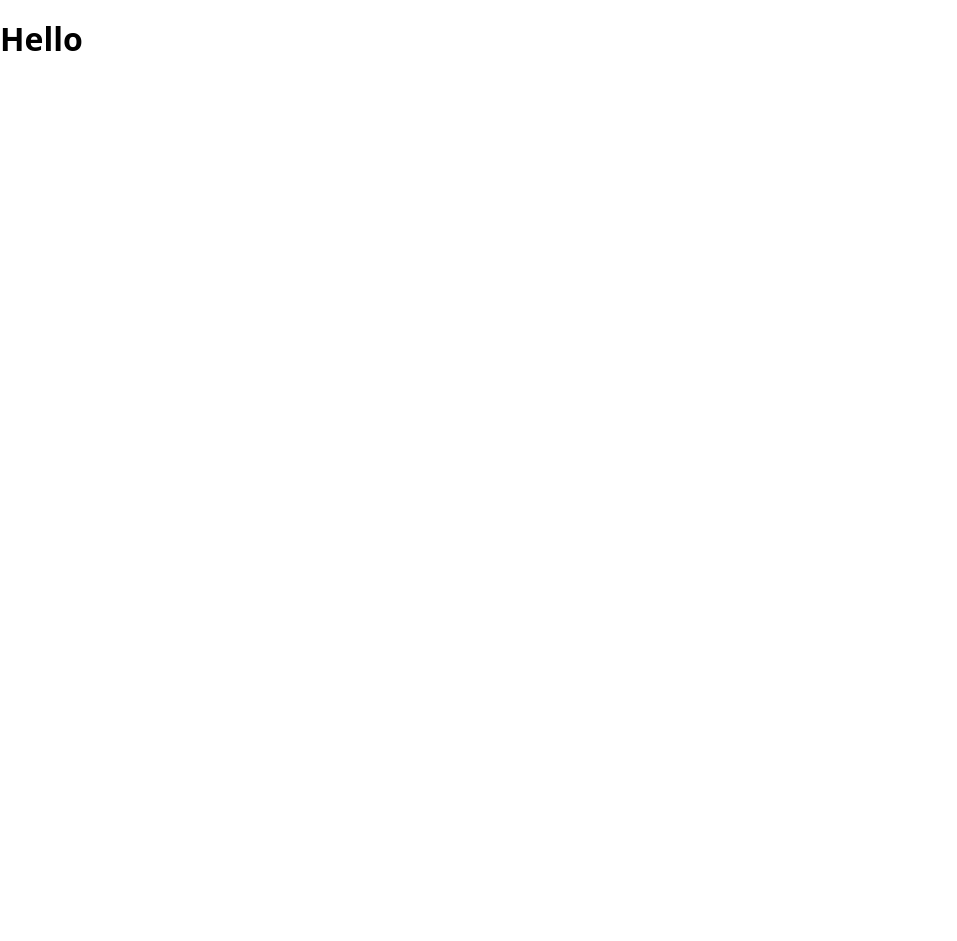
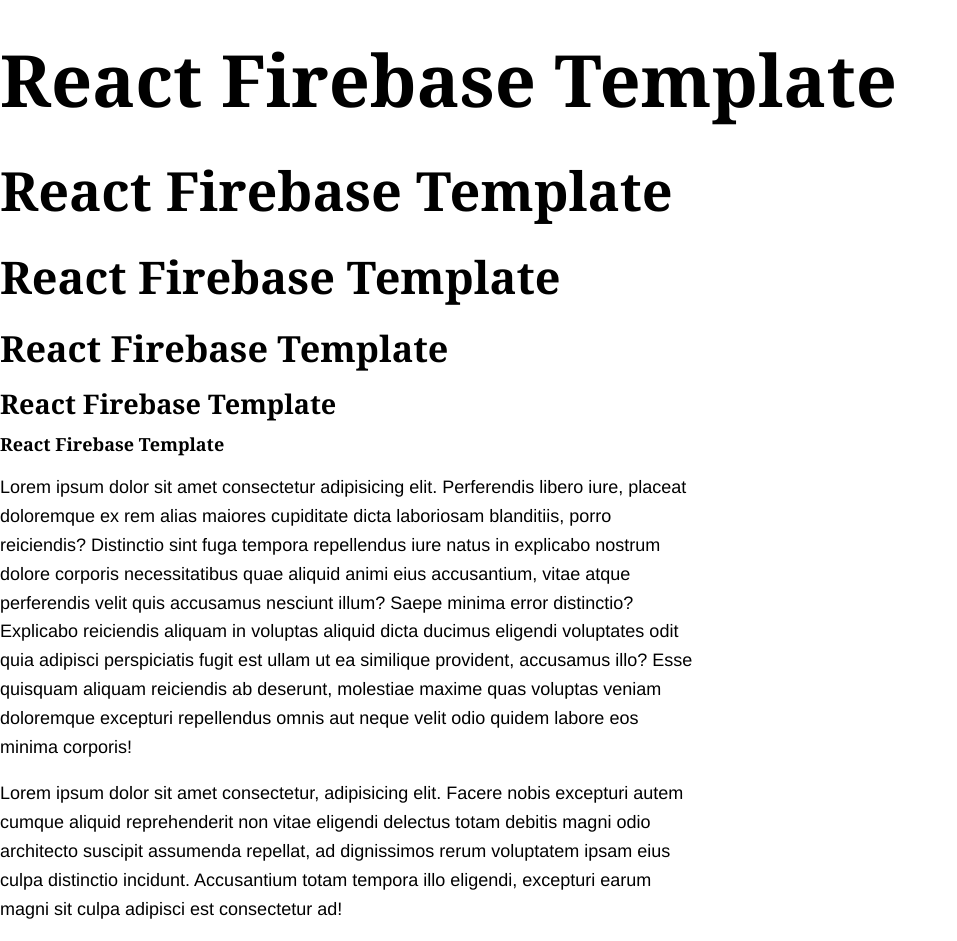
Before and after one commit to Flyingfool95/react-firebase-template, a React (Vite) app: page / in a window 1280 px wide. Shown: the whole page, without its empty margins (0-957 px from the left). Before the commit the page ends 800 px from the top, so only its background shows below. Built offline with nearby package versions, Linux system fonts and the light colour scheme.

Commit message:
setting up basic styling system

```diff
--- a/src/App.tsx
+++ b/src/App.tsx
@@ -1,9 +1,28 @@
-
-
 function App() {
     return (
         <>
-            <h1>Hello</h1>
+            <h1>React Firebase Template</h1>
+            <h2>React Firebase Template</h2>
+            <h3>React Firebase Template</h3>
+            <h4>React Firebase Template</h4>
+            <h5>React Firebase Template</h5>
+            <h6>React Firebase Template</h6>
+            <p>
+                Lorem ipsum dolor sit amet consectetur adipisicing elit. Perferendis libero iure, placeat doloremque ex
+                rem alias maiores cupiditate dicta laboriosam blanditiis, porro reiciendis? Distinctio sint fuga tempora
+                repellendus iure natus in explicabo nostrum dolore corporis necessitatibus quae aliquid animi eius
+                accusantium, vitae atque perferendis velit quis accusamus nesciunt illum? Saepe minima error distinctio?
+                Explicabo reiciendis aliquam in voluptas aliquid dicta ducimus eligendi voluptates odit quia adipisci
+                perspiciatis fugit est ullam ut ea similique provident, accusamus illo? Esse quisquam aliquam reiciendis
+                ab deserunt, molestiae maxime quas voluptas veniam doloremque excepturi repellendus omnis aut neque
+                velit odio quidem labore eos minima corporis!
+            </p>
+            <p>
+                Lorem ipsum dolor sit amet consectetur, adipisicing elit. Facere nobis excepturi autem cumque aliquid{" "}
+                <span>reprehenderit non vitae eligendi delectus totam debitis magni odio architecto suscipit</span>{" "}
+                assumenda repellat, ad dignissimos rerum voluptatem ipsam eius culpa distinctio incidunt. Accusantium
+                totam tempora illo eligendi, excepturi earum magni sit culpa adipisci est consectetur ad!
+            </p>
         </>
     );
 }
--- a/src/main.tsx
+++ b/src/main.tsx
@@ -2,7 +2,6 @@ import { StrictMode } from "react";
 import { createRoot } from "react-dom/client";
 import App from "./App.tsx";
 import "./styling/index.css";
-import "./styling/modern-normalize.css";
 
 createRoot(document.getElementById("root")!).render(
     <StrictMode>
--- /dev/null
+++ b/src/styling/global.css
@@ -0,0 +1,42 @@
+h1,
+h2,
+h3,
+h4,
+h5,
+h6 {
+    line-height: var(--line-height-heading);
+    font-family: var(--font-family-heading);
+}
+
+h1 {
+    font-size: var(--font-size-heading-1);
+}
+h2 {
+    font-size: var(--font-size-heading-2);
+}
+h3 {
+    font-size: var(--font-size-heading-3);
+}
+h4 {
+    font-size: var(--font-size-heading-4);
+}
+h5 {
+    font-size: var(--font-size-heading-5);
+}
+h6 {
+    font-size: var(--font-size-heading-6);
+}
+
+p {
+    font-size: var(--font-size-body);
+}
+
+p,
+span,
+label,
+input,
+button,
+a {
+    line-height: var(--line-height-body);
+    font-family: var(--font-family-body);
+}
--- a/src/styling/index.css
+++ b/src/styling/index.css
@@ -0,0 +1,3 @@
+@import "./modern-normalize.css";
+@import "./variables.css";
+@import "./global.css";
--- a/src/styling/modern-normalize.css
+++ b/src/styling/modern-normalize.css
@@ -17,15 +17,7 @@ Use a better box model (opinionated).
 
 html {
     /* Improve consistency of default fonts in all browsers. (https://github.com/sindresorhus/modern-normalize/issues/3) */
-	font-family:
-		system-ui,
-		'Segoe UI',
-		Roboto,
-		Helvetica,
-		Arial,
-		sans-serif,
-		'Apple Color Emoji',
-		'Segoe UI Emoji';
+    font-family: system-ui, "Segoe UI", Roboto, Helvetica, Arial, sans-serif, "Apple Color Emoji", "Segoe UI Emoji";
     line-height: 1.15; /* 1. Correct the line height in all browsers. */
     -webkit-text-size-adjust: 100%; /* 2. Prevent adjustments of font size after orientation changes in iOS. */
     tab-size: 4; /* 3. Use a more readable tab size (opinionated). */
@@ -63,13 +55,7 @@ code,
 kbd,
 samp,
 pre {
-	font-family:
-		ui-monospace,
-		SFMono-Regular,
-		Consolas,
-		'Liberation Mono',
-		Menlo,
-		monospace; /* 1 */
+    font-family: ui-monospace, SFMono-Regular, Consolas, "Liberation Mono", Menlo, monospace; /* 1 */
     font-size: 1em; /* 2 */
 }
 
@@ -140,9 +126,9 @@ Correct the inability to style clickable types in iOS and Safari.
 */
 
 button,
-[type='button'],
-[type='reset'],
-[type='submit'] {
+[type="button"],
+[type="reset"],
+[type="submit"] {
     -webkit-appearance: button;
 }
 
@@ -176,7 +162,7 @@ Correct the cursor style of increment and decrement buttons in Safari.
 2. Correct the outline style in Safari.
 */
 
-[type='search'] {
+[type="search"] {
     -webkit-appearance: textfield; /* 1 */
     outline-offset: -2px; /* 2 */
 }
@@ -211,3 +197,18 @@ Add the correct display in Chrome and Safari.
 summary {
     display: list-item;
 }
+
+/* My own reset */
+h1,
+h2,
+h3,
+h4,
+h5,
+h6 {
+    margin: 0.5em 0;
+}
+
+p,
+label {
+    max-width: 70ch;
+}
--- /dev/null
+++ b/src/styling/variables.css
@@ -0,0 +1,77 @@
+:root {
+    /* Sizes */
+    --size-base: 18px;
+    --size-1: calc(var(--size-base) * 0.125);
+    --size-2: calc(var(--size-base) * 0.25);
+    --size-3: calc(var(--size-base) * 0.375);
+    --size-4: calc(var(--size-base) * 0.5);
+    --size-5: calc(var(--size-base) * 0.75);
+    --size-6: calc(var(--size-base) * 1);
+    --size-7: calc(var(--size-base) * 1.5);
+    --size-8: calc(var(--size-base) * 2);
+    --size-9: calc(var(--size-base) * 2.5);
+    --size-10: calc(var(--size-base) * 3);
+    --size-11: calc(var(--size-base) * 4);
+    --size-12: calc(var(--size-base) * 5);
+    --size-13: calc(var(--size-base) * 6);
+    --size-14: calc(var(--size-base) * 8);
+    --size-15: calc(var(--size-base) * 10);
+    --size-16: calc(var(--size-base) * 12);
+    --size-17: calc(var(--size-base) * 15);
+    --size-18: calc(var(--size-base) * 18);
+    --size-19: calc(var(--size-base) * 21);
+    --size-20: calc(var(--size-base) * 25);
+    --size-21: calc(var(--size-base) * 30);
+    --size-22: calc(var(--size-base) * 35);
+    --size-23: calc(var(--size-base) * 45);
+    --size-24: calc(var(--size-base) * 60);
+    --size-25: calc(var(--size-base) * 80);
+
+    /* Colors */
+    --color-primary-1: #fef2f2;
+    --color-primary-2: #fecaca;
+    --color-primary-3: #f87171;
+    --color-primary-4: #ef4444;
+    --color-primary-5: #dc2626;
+    --color-primary-6: #991b1b;
+    --color-primary-7: #450a0a;
+
+    --color-accent-1: #eff6ff;
+    --color-accent-2: #bfdbfe;
+    --color-accent-3: #60a5fa;
+    --color-accent-4: #3b82f6;
+    --color-accent-5: #2563eb;
+    --color-accent-6: #1e40af;
+    --color-accent-7: #172554;
+
+    --color-neutral-1: #fafafa;
+    --color-neutral-2: #e5e5e5;
+    --color-neutral-3: #a3a3a3;
+    --color-neutral-4: #737373;
+    --color-neutral-5: #525252;
+    --color-neutral-6: #262626;
+    --color-neutral-7: #0a0a0a;
+
+    /* Break points */
+    --break-point-small: calc(var(--base-size) * 36);
+    --break-point-medium: calc(var(--base-size) * 48);
+    --break-point-large: calc(var(--base-size) * 62);
+    --break-point-xl: calc(var(--base-size) * 75);
+
+    /* Typography */
+    --font-family-heading: "Georgia", serif;
+    --font-family-body: "Helvetica Neue", Arial, sans-serif;
+
+    --line-height-heading: 1.2;
+    --line-height-body: 1.6;
+
+    --font-size-heading-1: var(--size-11);
+    --font-size-heading-2: var(--size-10);
+    --font-size-heading-3: var(--size-9);
+    --font-size-heading-4: var(--size-8);
+    --font-size-heading-5: var(--size-7);
+    --font-size-heading-6: var(--size-6);
+
+    --font-size-body: var(--size-6);
+    --font-size-small: var(--size-5);
+}
```
Lines whose indentation alone changed are shown as unchanged.
